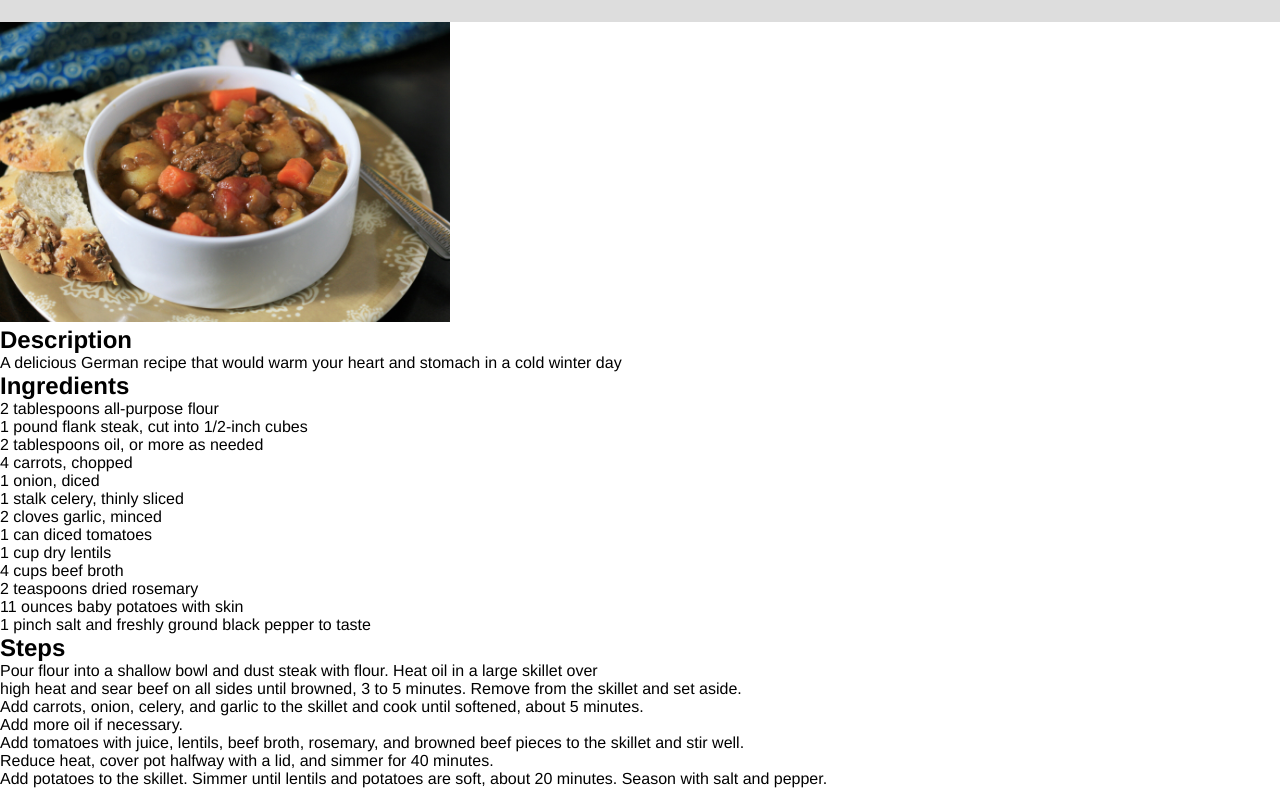
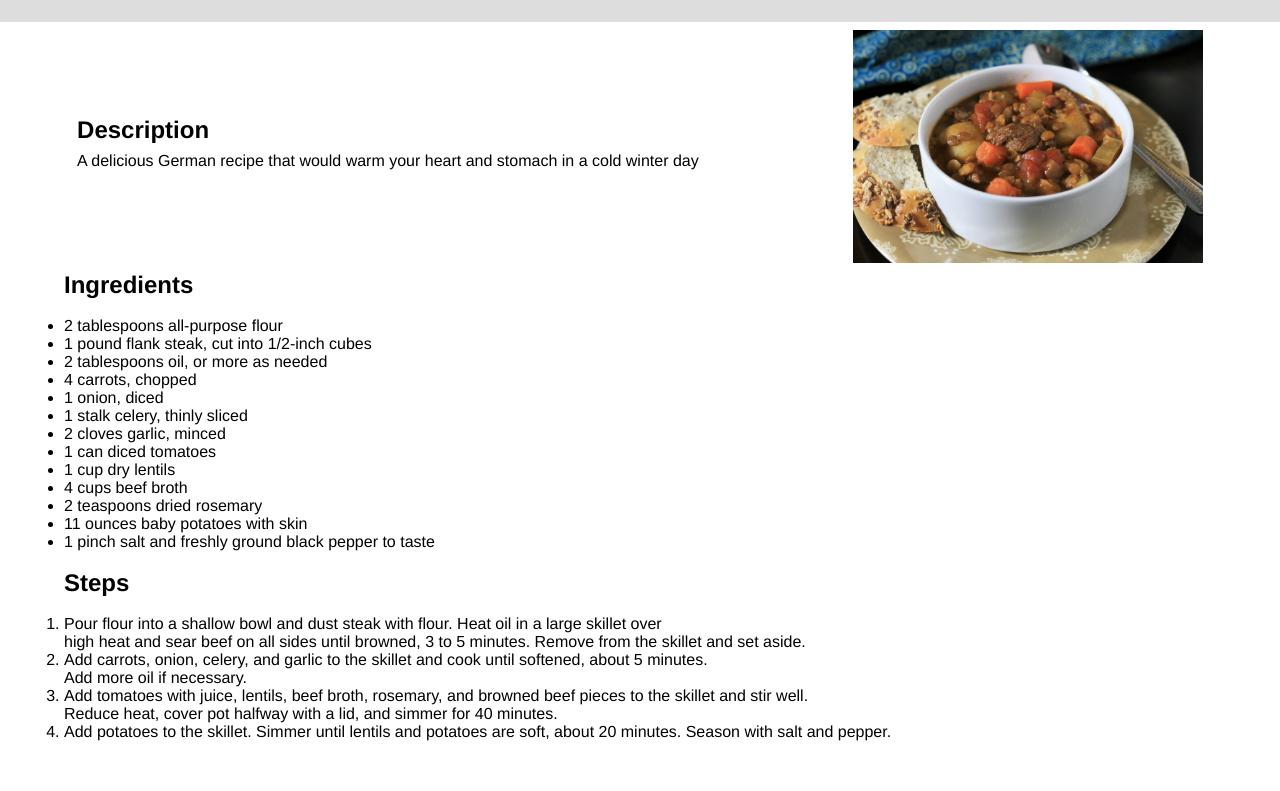
Before and after one commit to gamanedy144/odin-recipes, a plain HTML site: page beef-n-lentil-stew.html in a window 1280 px wide. Shown: the part 83-874 px from the top of the page. Drawn offline with Linux system fonts and the light colour scheme.

Commit message:
Made id into class. Style beef-n-lentil-stew and butternut-squash-soup with the use of classes to maintain the same aspect through the website

```diff
--- a/beef-n-lentil-stew.html
+++ b/beef-n-lentil-stew.html
@@ -15,11 +15,18 @@
         </ul>
     </div>
 
-
-    <img src="img/beef-n-lentil-stew.jpeg" alt="Beef and Lentil Stew Photo" width="450">
+    <div class="wrapper">
+        <div class="description-wrapper">
             <h2>Description</h2>
             <p>A delicious German recipe that would warm your heart and stomach in a cold winter day</p>
+        </div>
+
+        <img src="img/beef-n-lentil-stew.jpeg" alt="Beef and Lentil Stew Photo" width="350">
+    </div>
+
+    <div class="content">
         <h2>Ingredients</h2>
+        <br>
         <ul>
             <li>2 tablespoons all-purpose flour</li>
             <li>1 pound flank steak, cut into 1/2-inch cubes</li>
@@ -35,12 +42,17 @@
             <li>11 ounces baby potatoes with skin</li>
             <li>1 pinch salt and freshly ground black pepper to taste</li>
         </ul>
+        <br>
         <h2>Steps</h2>
+        <br>
         <ol>
             <li>Pour flour into a shallow bowl and dust steak with flour. Heat oil in a large skillet over <br> high heat and sear beef on all sides until browned, 3 to 5 minutes. Remove from the skillet and set aside.</li>
             <li>Add carrots, onion, celery, and garlic to the skillet and cook until softened, about 5 minutes. <br> Add more oil if necessary.</li>
             <li>Add tomatoes with juice, lentils, beef broth, rosemary, and browned beef pieces to the skillet and stir well. <br> Reduce heat, cover pot halfway with a lid, and simmer for 40 minutes.</li>
             <li>Add potatoes to the skillet. Simmer until lentils and potatoes are soft, about 20 minutes. Season with salt and pepper.</li>
         </ol>
+    </div>
+
+
 </body>
 </html>
--- a/style.css
+++ b/style.css
@@ -54,27 +54,27 @@
     background-color: #ddd;
 }
 .nav-bar a{
-    color: red;
     position: absolute;
     right: 20px;
     top: 35px;
 }
-#wrapper{
+.wrapper{
     padding-top: 8px;
     padding-bottom: 8px;
     display: flex;
     justify-content: space-around;
 }
-#description-wrapper{
-    background-color: thistle;
+.description-wrapper{
+
     align-self: center;
 }
 
-#description-wrapper p{
+.description-wrapper p{
     padding-top: 8px;
     padding-bottom: 8px;
 }
-#lasagna-content{
+.content{
     width: 90%;
     margin: auto;
+    padding-bottom: 50px;
 }
```
Also changed, not shown: butternut-squash-soup.html (+13 -2 lines), lasagna.html (+7 -3 lines). Lines whose indentation alone changed are shown as unchanged.
